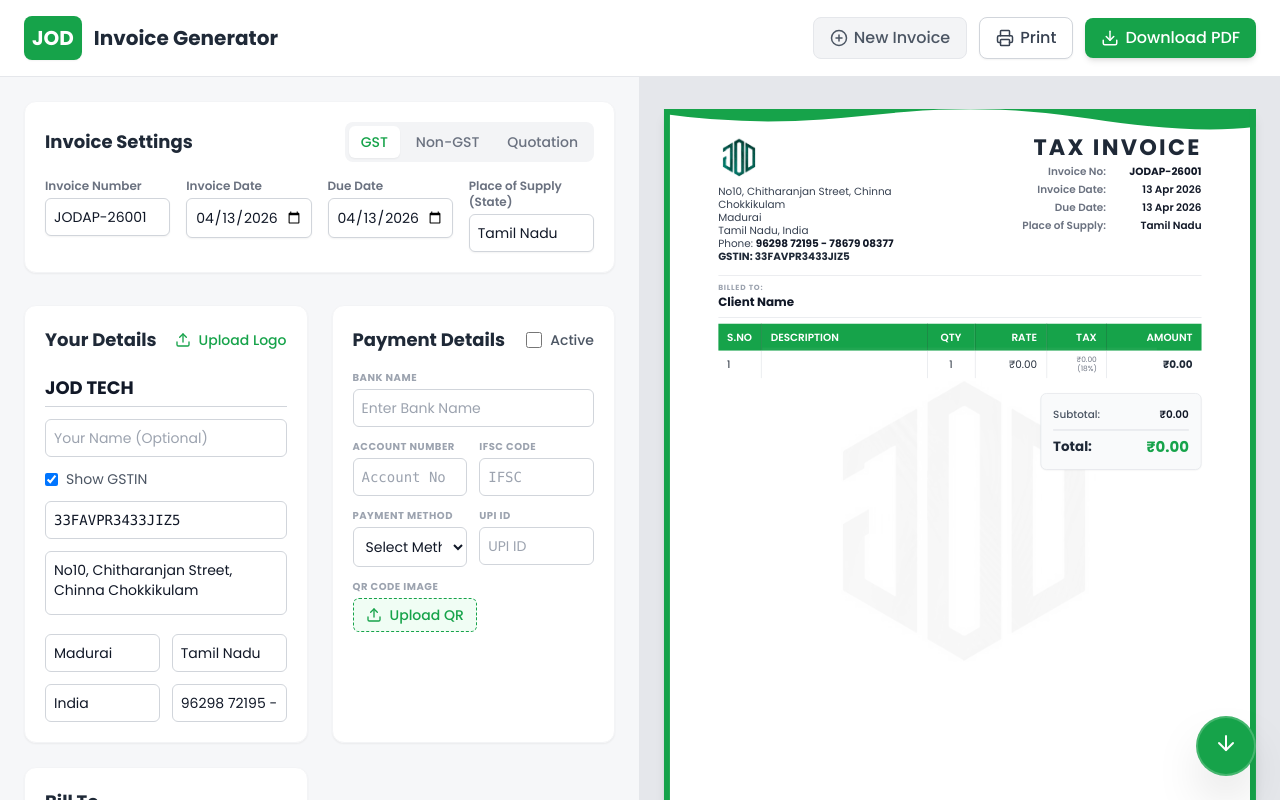
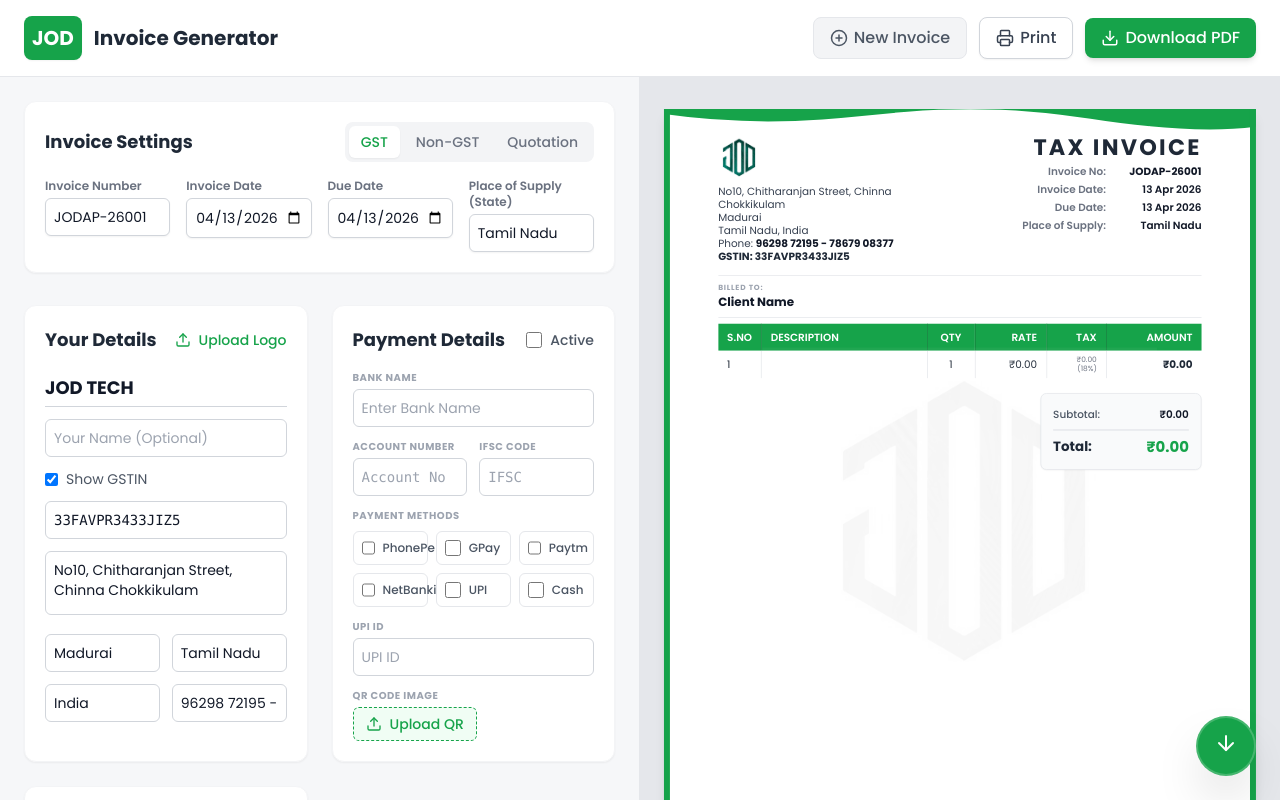
Before and after one commit to divi1127/invoice, a React (Vite) app: page / in a window 1280 px wide. Built offline with nearby package versions, Linux system fonts and the light colour scheme.

Commit message:
first commit

```diff
--- a/src/components/InvoiceForm.jsx
+++ b/src/components/InvoiceForm.jsx
@@ -102,6 +102,19 @@ export default function InvoiceForm({ state, setState }) {
       reader.readAsDataURL(file);
     }
   };
+
+  const handlePaymentMethodToggle = (method) => {
+    const currentMethods = Array.isArray(companyDetails.paymentMethod) ? companyDetails.paymentMethod : [];
+    const newMethods = currentMethods.includes(method)
+      ? currentMethods.filter(m => m !== method)
+      : [...currentMethods, method];
+
+    setCompanyDetails({
+      ...companyDetails,
+      paymentMethod: newMethods
+    });
+  };
+
 
 
   const isGST = invoiceDetails.invoiceType === 'GST';
@@ -232,24 +245,31 @@ export default function InvoiceForm({ state, setState }) {
               </div>
             </div>
 
-            <div className="grid grid-cols-2 gap-3 mt-3">
-              <div>
-                <label className="block text-[10px] font-bold text-gray-400 uppercase tracking-wider mb-1">Payment Method</label>
-                <select name="paymentMethod" value={companyDetails.paymentMethod || ''} onChange={handleCompanyChange} className="w-full text-sm border border-gray-300 rounded-md p-2 focus:ring-primary focus:border-primary transition-all bg-white">
-                  <option value="">Select Method</option>
-                  <option value="PhonePe">PhonePe</option>
-                  <option value="GPay">GPay</option>
-                  <option value="Paytm">Paytm</option>
-                  <option value="NetBanking">NetBanking</option>
-                  <option value="UPI">UPI</option>
-                  <option value="Cash">Cash</option>
-                </select>
-              </div>
-              <div>
-                <label className="block text-[10px] font-bold text-gray-400 uppercase tracking-wider mb-1">UPI ID</label>
-                <input type="text" name="upiId" placeholder="UPI ID" value={companyDetails.upiId || ''} onChange={handleCompanyChange} className="w-full text-sm border border-gray-300 rounded-md p-2 focus:ring-primary focus:border-primary transition-all" />
+            <div className="mt-3">
+              <label className="block text-[10px] font-bold text-gray-400 uppercase tracking-wider mb-2">Payment Methods</label>
+              <div className="grid grid-cols-2 sm:grid-cols-3 gap-2">
+                {['PhonePe', 'GPay', 'Paytm', 'NetBanking', 'UPI', 'Cash'].map((method) => {
+                  const isChecked = Array.isArray(companyDetails.paymentMethod) && companyDetails.paymentMethod.includes(method);
+                  return (
+                    <label key={method} className={`flex items-center space-x-2 p-2 border rounded-md cursor-pointer transition-colors ${isChecked ? 'bg-green-50 border-primary text-primary' : 'bg-white border-gray-200 text-gray-600 hover:bg-gray-50'}`}>
+                      <input
+                        type="checkbox"
+                        checked={isChecked}
+                        onChange={() => handlePaymentMethodToggle(method)}
+                        className="rounded text-primary focus:ring-primary h-4 w-4"
+                      />
+                      <span className="text-xs font-medium">{method}</span>
+                    </label>
+                  );
+                })}
               </div>
             </div>
+
+            <div className="mt-3">
+              <label className="block text-[10px] font-bold text-gray-400 uppercase tracking-wider mb-1">UPI ID</label>
+              <input type="text" name="upiId" placeholder="UPI ID" value={companyDetails.upiId || ''} onChange={handleCompanyChange} className="w-full text-sm border border-gray-300 rounded-md p-2 focus:ring-primary focus:border-primary transition-all" />
+            </div>
+
 
             <div className="mt-3">
               <label className="block text-[10px] font-bold text-gray-400 uppercase tracking-wider mb-1">QR Code Image</label>
--- a/src/components/InvoicePreview.jsx
+++ b/src/components/InvoicePreview.jsx
@@ -209,9 +209,9 @@ export default function InvoicePreview({ state }) {
                   <div className={`${isSuperCompact ? 'p-2 space-y-0.5' : 'p-3 space-y-1'} bg-gray-50/50 rounded-lg border border-gray-100 shadow-sm grow min-w-[150px]`}>
                     <h4 className={`${isSuperCompact ? 'text-[8px]' : 'text-[10px]'} font-bold text-gray-400 uppercase tracking-widest`}>Payment Details</h4>
 
-                    {companyDetails.paymentMethod && (
+                    {companyDetails.paymentMethod && companyDetails.paymentMethod.length > 0 && (
                       <div className={`${isSuperCompact ? 'text-[10px]' : 'text-xs'} text-gray-800`}>
-                        <span className="font-semibold">Method:</span> {companyDetails.paymentMethod}
+                        <span className="font-semibold">Methods:</span> {companyDetails.paymentMethod.join(', ')}
                       </div>
                     )}
 
--- a/src/utils/initialData.js
+++ b/src/utils/initialData.js
@@ -15,7 +15,7 @@ export const initialCompanyDetails = {
   accountNo: '',
   ifscCode: '',
   upiId: '',
-  paymentMethod: '',
+  paymentMethod: [],
   qrCode: null,
   paymentToggle: false
 };
```
Also changed, not shown: 1 other file (tests, documents, lock files or other folders).
